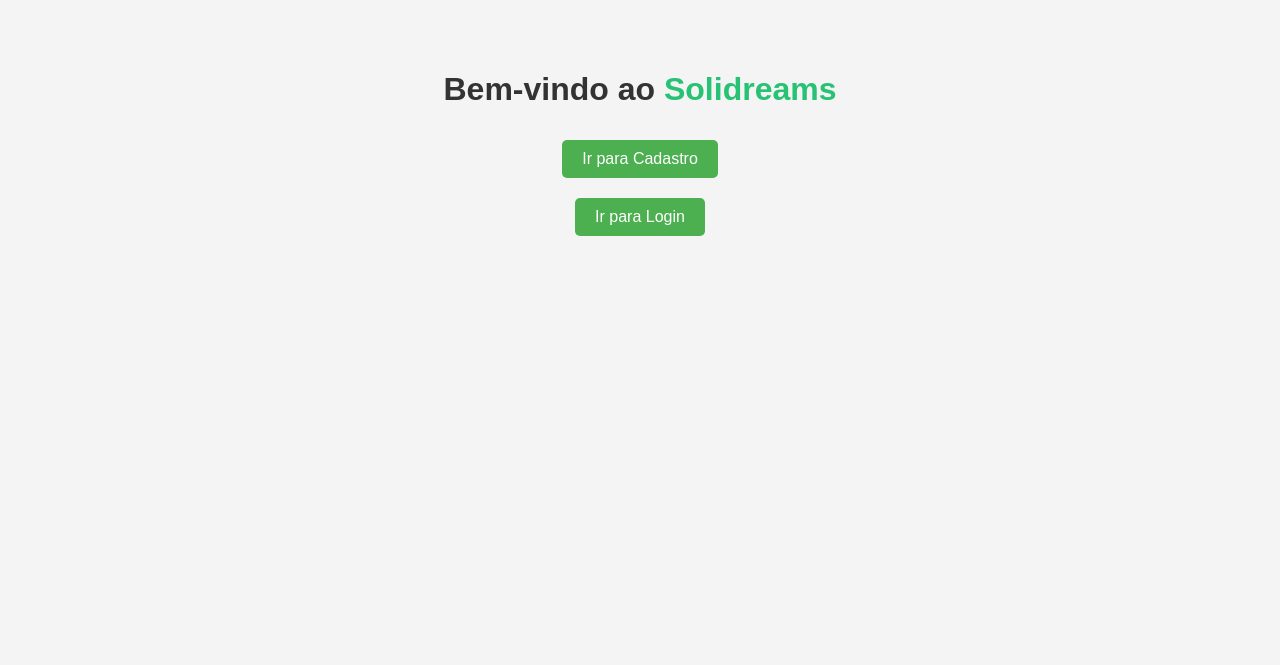
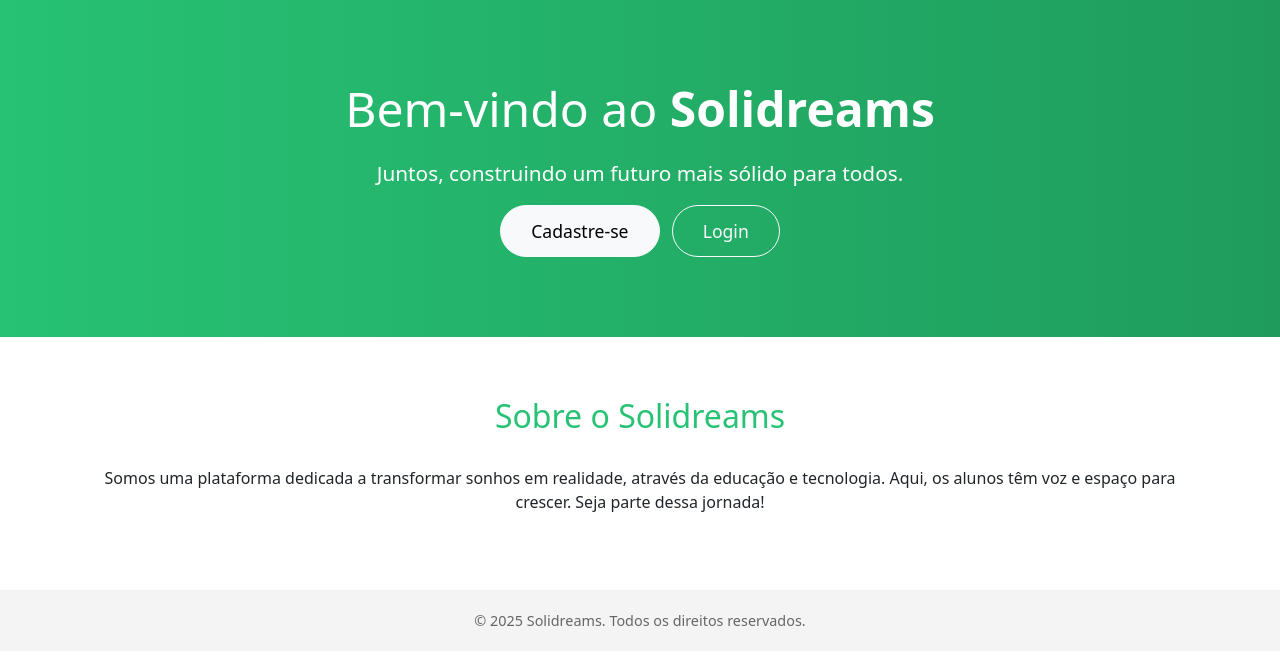
Before and after one commit to Alan2M/Projetos2, a Django app: page / in a window 1280 px wide. Shown: the top 665 px of the page. Run offline with Django 5.2, Linux system fonts and the light colour scheme.

Commit message:
mudanças na home page

```diff
--- a/meu_app/templates/home.html
+++ b/meu_app/templates/home.html
@@ -2,113 +2,108 @@
 <html lang="pt-br">
 <head>
     <meta charset="UTF-8">
-    <meta name="viewport" content="width=device-width, initial-scale=1.0">
-    <title>Home - Solidreams</title>
+    <title>Solidreams - Transformando o Futuro</title>
+    <meta name="viewport" content="width=device-width, initial-scale=1">
+
+    <!-- Bootstrap 5 CDN -->
+    <link href="https://cdn.jsdelivr.net/npm/bootstrap@5.3.3/dist/css/bootstrap.min.css" rel="stylesheet">
+
     <style>
-        body {
-            font-family: Arial, sans-serif;
-            background-color: #f4f4f4;
-            margin: 0;
-            padding: 0;
+        .hero {
+            padding: 80px 20px;
+            background: linear-gradient(to right, #27c274, #1f9c5c);
+            color: white;
+            text-align: center;
         }
 
-        .container {
-            text-align: center;
-            padding: 50px;
+        .hero h1 {
+            font-size: 3rem;
+            margin-bottom: 20px;
         }
 
-        h1 {
-            color: #333;
+        .hero p {
+            font-size: 1.3rem;
         }
 
-        #logo {
-            color: #27c274;
+        .btn-custom {
+            padding: 12px 30px;
+            font-size: 1.1rem;
+            border-radius: 30px;
         }
 
-        .btn {
-            display: inline-block;
-            margin: 10px;
-            padding: 10px 20px;
-            background-color: #4CAF50;
-            color: white;
-            text-decoration: none;
-            border-radius: 5px;
-            transition: background-color 0.3s ease;
-        }
-
-        .btn:hover {
-            background-color: #45a049;
-        }
-
-        .logout-btn {
-            background-color: #f44336;
-        }
-
-        .logout-btn:hover {
-            background-color: #e53935;
-        }
-
-        #message-box {
+        .message-box {
             position: fixed;
             top: 20px;
             right: 20px;
-            background-color: #d4edda;
-            color: #155724;
-            padding: 15px 20px;
-            border-radius: 8px;
-            box-shadow: 0px 0px 10px rgba(0,0,0,0.1);
             z-index: 9999;
-            font-weight: 500;
-            animation: fadeOut 1s ease-out 4s forwards;
         }
 
-        @keyframes fadeOut {
-            to {
-                opacity: 0;
-                transform: translateY(-10px);
-                display: none;
-            }
+        .about {
+            padding: 60px 20px;
+            text-align: center;
         }
 
-        .alert.success {
-            background-color: #d4edda;
-            color: #155724;
+        .about h2 {
+            color: #27c274;
+            margin-bottom: 30px;
+        }
+
+        .footer {
+            background-color: #f4f4f4;
+            padding: 20px;
+            text-align: center;
+            font-size: 0.9rem;
+            color: #666;
         }
     </style>
 </head>
 <body>
 
+    <!-- Messages -->
     {% if messages %}
-        {% for message in messages %}
-            {% if message.tags == "success" %}
-                <div id="message-box">
-                    <div class="alert {{ message.tags }}">{{ message }}</div>
+        <div class="message-box">
+            {% for message in messages %}
+                <div class="alert alert-{{ message.tags }} shadow-sm">
+                    {{ message }}
                 </div>
-            {% endif %}
-        {% endfor %}
+            {% endfor %}
+        </div>
     {% endif %}
 
-    <div class="container">
-        <h1>Bem-vindo ao <span id="logo">Solidreams</span></h1>
+    <!-- Hero section -->
+    <section class="hero">
+        <div class="container">
+            <h1>Bem-vindo ao <strong>Solidreams</strong></h1>
+            <p>Juntos, construindo um futuro mais sólido para todos.</p>
+            {% if user.is_authenticated %}
+                <a href="{% url 'formulario' %}" class="btn btn-light btn-custom me-2">Acessar Formulário</a>
+                <a href="{% url 'logout' %}" class="btn btn-outline-light btn-custom">Logout</a>
+            {% else %}
+                <a href="{% url 'cadastro' %}" class="btn btn-light btn-custom me-2">Cadastre-se</a>
+                <a href="{% url 'login' %}" class="btn btn-outline-light btn-custom">Login</a>
+            {% endif %}
+        </div>
+    </section>
 
-        {% if user.is_authenticated %}
-            <a href="{% url 'logout' %}" class="btn logout-btn">Logout</a>
-            <a href="{% url 'formulario' %}" class="btn">Ir para o Formulário</a>
-        {% else %}
-            <a href="{% url 'cadastro' %}" class="btn">Ir para Cadastro</a>
-            <br>
-            <a href="{% url 'login' %}" class="btn">Ir para Login</a>
-        {% endif %}
-    </div>
+    <!-- About section -->
+    <section class="about">
+        <div class="container">
+            <h2>Sobre o Solidreams</h2>
+            <p>
+                Somos uma plataforma dedicada a transformar sonhos em realidade, através da educação e tecnologia.
+                Aqui, os alunos têm voz e espaço para crescer. Seja parte dessa jornada!
+            </p>
+        </div>
+    </section>
 
-    <script>
-        setTimeout(() => {
-            const box = document.getElementById('message-box');
-            if (box) {
-                box.style.display = 'none';
-            }
-        }, 5000);
-    </script>
+    <!-- Footer -->
+    <footer class="footer">
+        <div class="container">
+            &copy; {{ now.year }} Solidreams. Todos os direitos reservados.
+        </div>
+    </footer>
 
+    <!-- Bootstrap JS -->
+    <script src="https://cdn.jsdelivr.net/npm/bootstrap@5.3.3/dist/js/bootstrap.bundle.min.js"></script>
 </body>
 </html>
```
